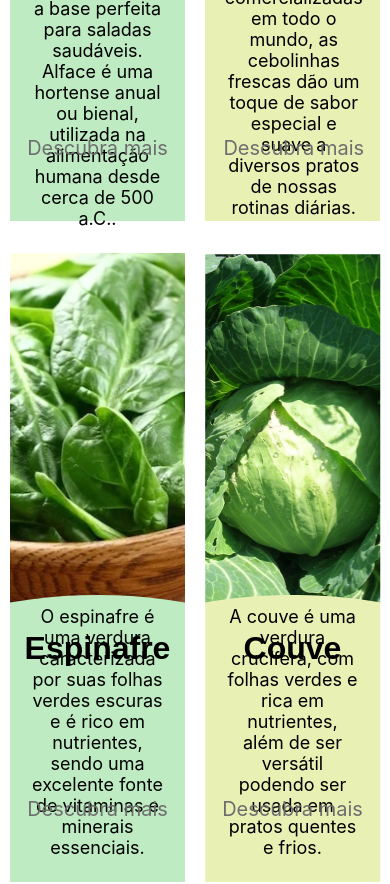
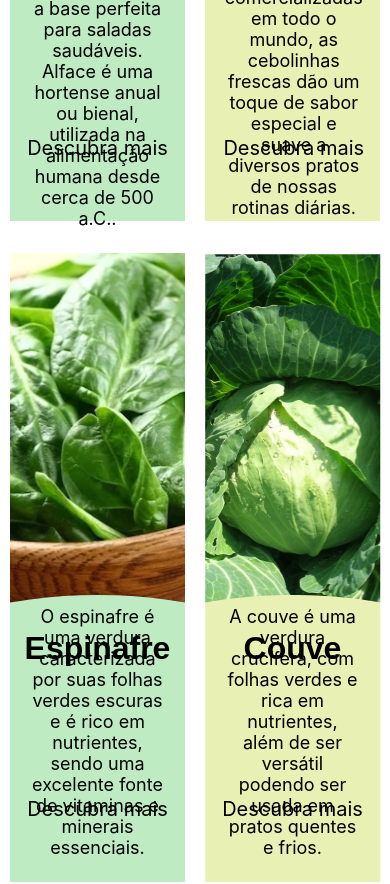
Before and after one commit to KevenAbraham/Healthy-In, a React (Create React App) app: page / in a window 390 px wide. Shown: the part 1800-2684 px from the top of the page. Built offline with nearby package versions, Linux system fonts and the light colour scheme; a web font is replaced by a local one.

Commit message:
cards - cor do link para modal #000 quando responsivo

```diff
--- a/src/components/Verduras/Verduras.css
+++ b/src/components/Verduras/Verduras.css
@@ -109,4 +109,8 @@
         height: 130px;
     }
 
+    .link span {
+        color: #000;
+    }
+
 }
```
